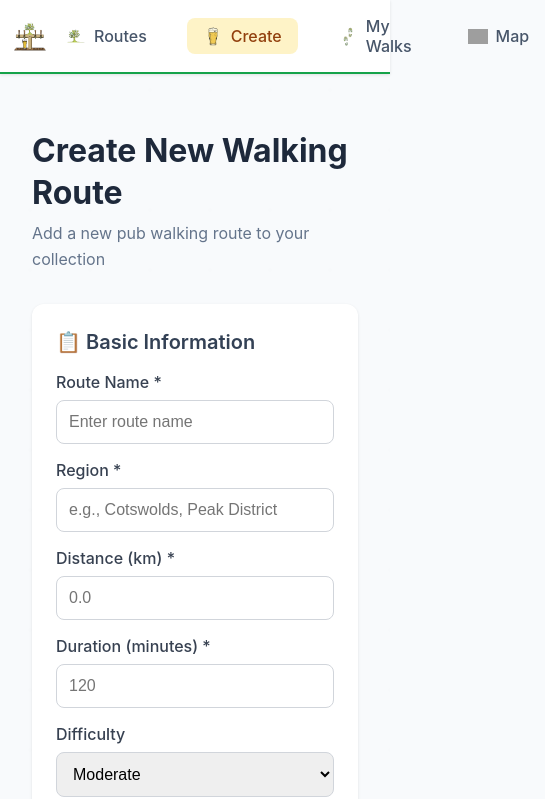
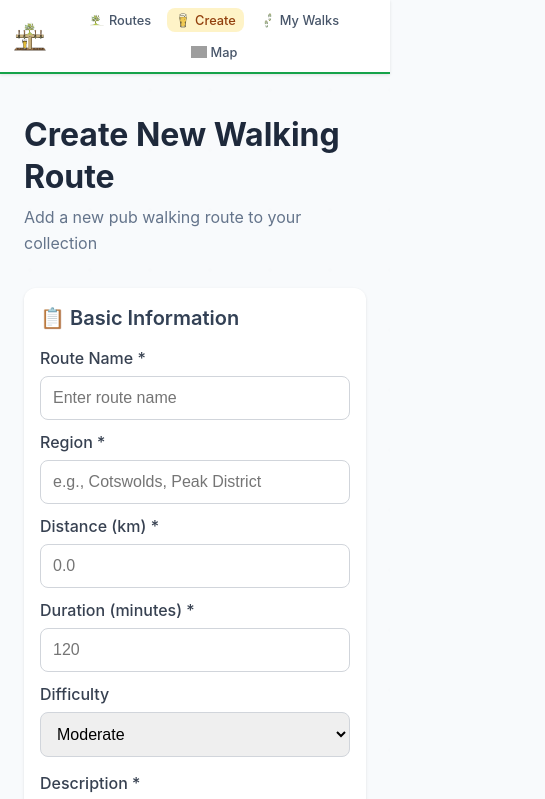
Before and after one commit to Nat-Stephenson/Wills_Walking_Pub_App, a Next.js app: page /create in a window 390 px wide. Shown: the top 799 px of the page, 545 px wide, since content can reach past the window. Built offline with nearby package versions, Linux system fonts and the light colour scheme; grey boxes are pictures that could not be loaded.

Commit message:
💄 Enhance mobile responsiveness across various components, including navigation, map, and utility styles

```diff
--- a/src/app/create/create.module.css
+++ b/src/app/create/create.module.css
@@ -2,6 +2,19 @@
   max-width: 800px;
   margin: 0 auto;
   padding: 2rem 1rem;
+}
+
+/* Mobile responsive adjustments */
+@media (max-width: 768px) {
+  .container {
+    padding: 1.5rem 0.75rem;
+  }
+}
+
+@media (max-width: 640px) {
+  .container {
+    padding: 1rem 0.5rem;
+  }
 }
 
 .title {
@@ -28,6 +41,20 @@
   box-shadow: 0 1px 3px rgba(0, 0, 0, 0.1);
 }
 
+/* Mobile responsive section */
+@media (max-width: 768px) {
+  .section {
+    padding: 1.25rem;
+  }
+}
+
+@media (max-width: 640px) {
+  .section {
+    padding: 1rem;
+    border-radius: 0.5rem;
+  }
+}
+
 .sectionTitle {
   font-size: 1.25rem;
   font-weight: 600;
@@ -42,6 +69,14 @@
   grid-template-columns: repeat(auto-fit, minmax(250px, 1fr));
   gap: 1rem;
   margin-bottom: 1rem;
+}
+
+/* Mobile responsive grid */
+@media (max-width: 640px) {
+  .grid {
+    grid-template-columns: 1fr;
+    gap: 0.75rem;
+  }
 }
 
 .inputGroup {
--- a/src/components/Navigation.module.css
+++ b/src/components/Navigation.module.css
@@ -3,6 +3,21 @@
   display: flex;
   align-items: center;
   gap: 1.5rem;
+}
+
+/* Mobile responsive navigation */
+@media (max-width: 768px) {
+  .nav {
+    gap: 0.75rem;
+    flex-wrap: wrap;
+  }
+}
+
+@media (max-width: 640px) {
+  .nav {
+    gap: 0.5rem;
+    justify-content: center;
+  }
 }
 
 .navItem {
@@ -15,6 +30,22 @@
   color: #475569;
   text-decoration: none;
   font-weight: 500;
+}
+
+/* Mobile responsive nav items */
+@media (max-width: 768px) {
+  .navItem {
+    padding: 0.375rem 0.75rem;
+    font-size: 0.875rem;
+  }
+}
+
+@media (max-width: 640px) {
+  .navItem {
+    padding: 0.25rem 0.5rem;
+    font-size: 0.8rem;
+    gap: 0.25rem;
+  }
 }
 
 .navItem:hover {
@@ -32,3 +63,11 @@
   object-fit: contain;
   flex-shrink: 0;
 }
+
+/* Mobile responsive nav icons */
+@media (max-width: 640px) {
+  .navIcon {
+    width: 1rem;
+    height: 1rem;
+  }
+}
--- a/src/styles/components.css
+++ b/src/styles/components.css
@@ -2,8 +2,68 @@
 
 /* Map page responsive split view */
 .split-view {
+  /* Mobile phones - 640px and below */
+  @media (max-width: 640px) {
+    grid-template-columns: 1fr !important;
+    gap: 1rem !important;
+    min-height: 40vh !important;
+  }
+
+  /* Tablets - 768px and below */
+  @media (max-width: 768px) {
+    grid-template-columns: 1fr !important;
+    gap: 1.25rem !important;
+    min-height: 50vh !important;
+  }
+
+  /* Small desktops and large tablets - 1024px and below */
   @media (max-width: 1024px) {
     grid-template-columns: 1fr !important;
+  }
+}
+
+/* Mobile responsive adjustments */
+@media (max-width: 768px) {
+  .container {
+    padding-left: 0.75rem !important;
+    padding-right: 0.75rem !important;
+  }
+
+  .card {
+    padding: 1rem !important;
+    margin-bottom: 1rem !important;
+  }
+
+  /* Adjust control layouts for mobile */
+  .map-controls {
+    flex-direction: column !important;
+    gap: 0.5rem !important;
+  }
+
+  /* Make dropdowns full width on mobile */
+  .map-controls select {
+    min-width: 100% !important;
+  }
+
+  /* Route grid responsive */
+  .route-grid {
+    grid-template-columns: 1fr !important;
+    gap: 1rem !important;
+  }
+
+  /* Route card mobile adjustments */
+  .route-card {
+    padding: 1rem !important;
+  }
+
+  /* Route details grid on mobile */
+  .route-details-grid {
+    grid-template-columns: 1fr !important;
+  }
+
+  /* Map container mobile adjustments */
+  .map-container {
+    height: 40vh !important;
   }
 }
 
--- a/src/styles/utilities.css
+++ b/src/styles/utilities.css
@@ -3,6 +3,19 @@
   max-width: 1200px;
   margin: 0 auto;
   padding: 0 1rem;
+}
+
+/* Responsive container padding */
+@media (max-width: 768px) {
+  .container {
+    padding: 0 0.75rem;
+  }
+}
+
+@media (max-width: 640px) {
+  .container {
+    padding: 0 0.5rem;
+  }
 }
 
 .visually-hidden {
```
Also changed, not shown: src/app/map/page.tsx (+14 -5 lines).
